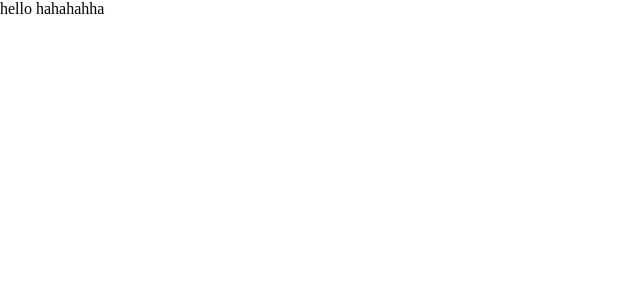
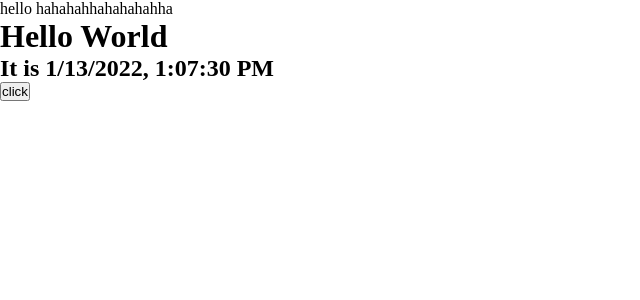
Before and after one commit to Hei-Ha/react-webpack, a React app: page / in a window 1280 px wide. Shown: the top 300 px of the page, without its empty margins (0-640 px from the left). Built offline with nearby package versions, Linux system fonts and the light colour scheme; the HTML template or start-up script is replaced by a standard one.

Commit message:
官网练习1

```diff
--- a/src/App.js
+++ b/src/App.js
@@ -1,10 +1,12 @@
 import React, { Component } from 'react'
+import Clock from './views/clock.js'
 
 class App extends Component {
     render() {
         return (
             <div>
-                <p>hello hahahahha</p>
+                <p>hello hahahahhahahahahha</p>
+                <Clock date={new Date()} />
             </div>
         )
     }
--- a/src/index.js
+++ b/src/index.js
@@ -2,4 +2,8 @@ import React from 'react'
 import ReactDom from 'react-dom'
 import './index.css'
 import App from './App.js'
-ReactDom.render(<App />, document.getElementById('app'))
+
+ReactDom.render(
+    <App />,
+    document.getElementById('app')
+)
--- /dev/null
+++ b/src/views/clock.js
@@ -0,0 +1,50 @@
+import React from 'react'
+
+class Clock extends React.Component {
+    constructor(props) {
+        super(props)
+        this.state = {
+            date: props.date,
+            res: false,
+            num: 1
+        }
+
+        // this.btnClick = this.btnClick.bind(this)
+    }
+    // componentDidMount() 方法会在组件已经被挂载到 DOM 中后运行
+    componentDidMount() {
+        this.timeID = setInterval(() => {
+            this.tick()
+        }, 1000)
+
+    }
+    // componentWillUnmount 组件在DOM 中卸载之后与性能
+    componentWillUnmount() {
+        clearInterval(this.timeID)
+    }
+
+    tick() {
+        this.setState({
+            date: new Date()
+        })
+    }
+
+    btnClick = () => {
+        this.setState({
+            res: !this.state.res
+        })
+        console.log(this.state.res)
+    }
+
+
+    render(props) {
+        return (
+            <div>
+                <h1>Hello World</h1>
+                <h2>It is {this.state.date.toLocaleString()}</h2>
+                <button onClick={this.btnClick}>click</button>
+            </div>
+        )
+    }
+}
+export default Clock
```
